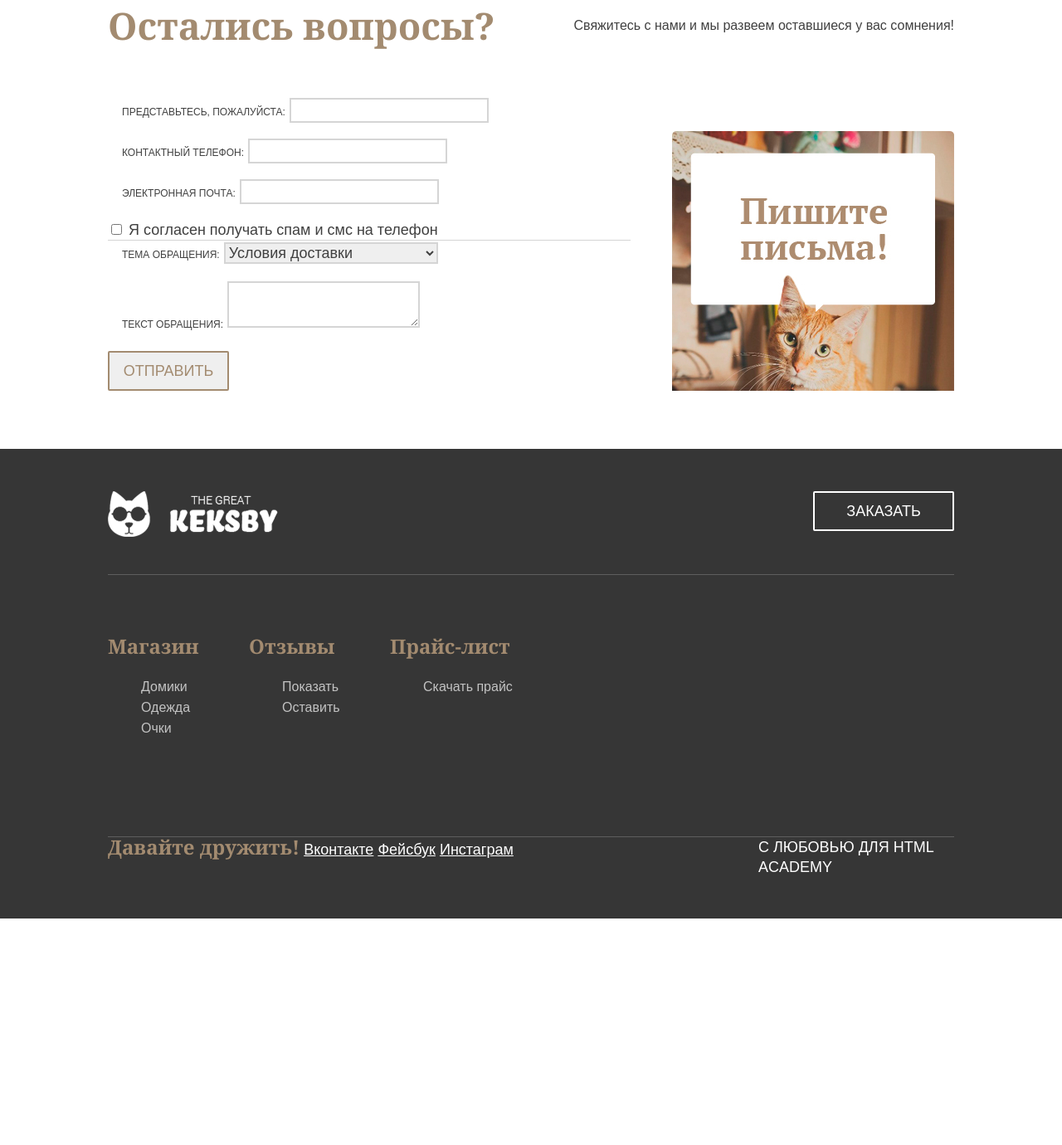
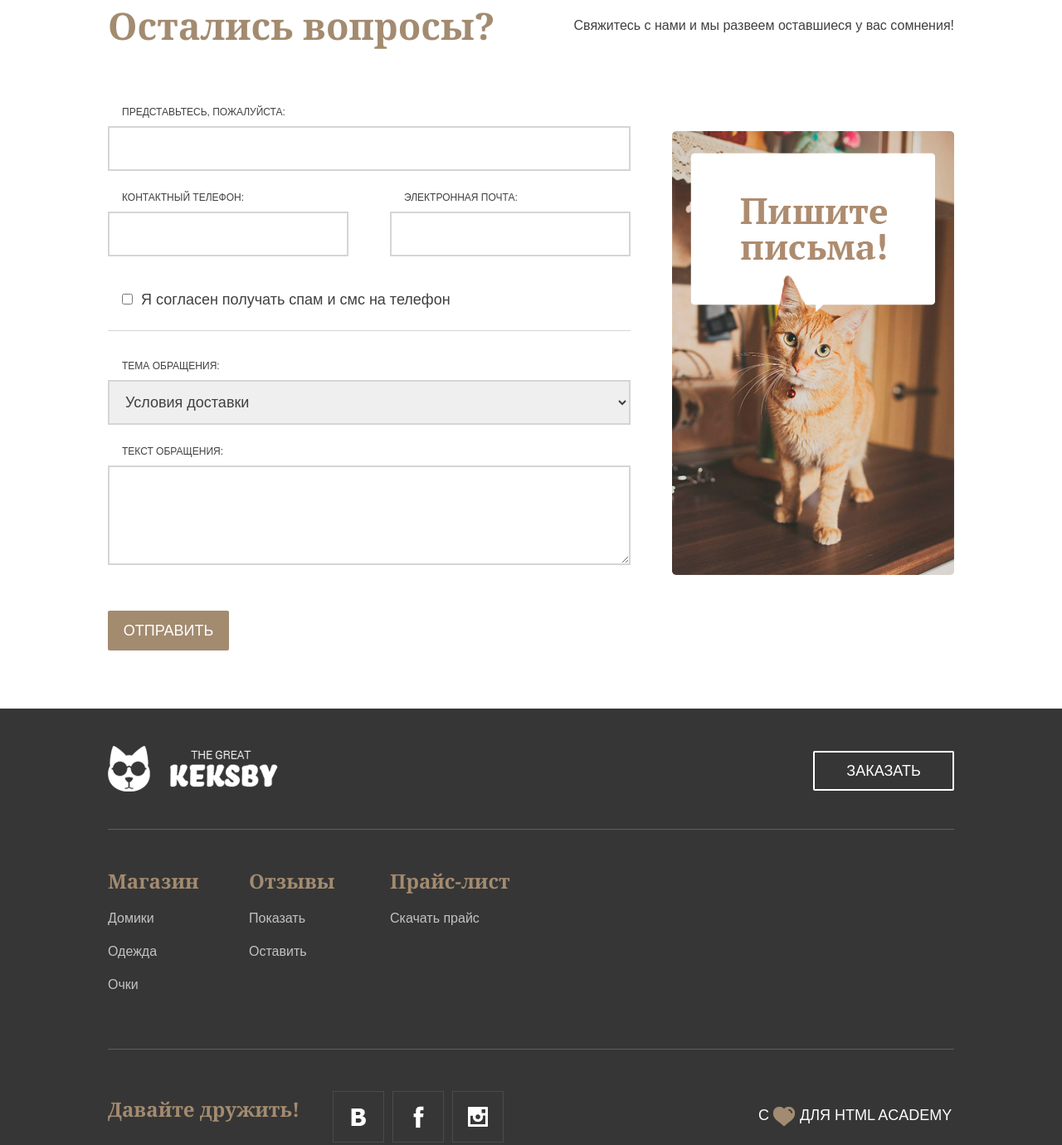
Before and after one commit to kostya3312/keksby, a plain HTML site: page keksby/index.html in a window 1280 px wide. Shown: the part 2905-4285 px from the top of the page at 83% size. Before the commit the page ends 4012 px from the top, so only its background shows below. Drawn offline with Linux system fonts and the light colour scheme.

Commit message:
Add styles to Keksby index.html

```diff
--- a/keksby/css/style.css
+++ b/keksby/css/style.css
@@ -524,6 +524,10 @@ body {
   font: inherit;
   color: inherit;
   border: 2px solid #d5d5d5;
+  width: 100%;
+  padding: 9px 15px;
+  height: 54px;
+  box-sizing: border-box;
 }
 
 .feedback-form input[type="text"]:hover,
@@ -538,8 +542,46 @@ body {
   border-color: #8d745a;
 }
 
+.feedback-form textarea {
+  display: block;
+  min-height: 120px;
+}
+
+.feedback-form-group-left-part {
+  float: left;
+  width: 290px;
+}
+
+.feedback-form-group-right-part {
+  float: right;
+  width: 290px;
+}
+
 .checkbox-area {
   border-bottom: 1px solid #d5d5d5;
+  margin-bottom: 25px;
+  padding-bottom: 25px;
+  padding-top: 25px;
+  padding-left: 17px;
+}
+
+.checkbox-area input[type="checkbox"] {
+  margin: 0;
+  margin-right: 5px;
+}
+
+.feedback-form .btn {
+  margin-top: 40px;
+  background-color: #a38b70;
+  color: white;
+}
+
+.feedback-form .btn:hover {
+  background-color: #8d745a;
+}
+
+.feedback-form .btn:active {
+  color: rgba(255, 255, 255, 0.3);
 }
 
 .page-footer {
@@ -561,13 +603,18 @@ body {
     height: 55px;
 }
 
+.footer-logo img {
+    width: 205px;
+    height: 55px;
+}
+
 .footer-middle {
     padding-top: 50px;
     padding-bottom: 50px;
 }
 
 .footer-bottom {
-    margin-top: 50px;
+   padding-top: 50px;
 }
 
 .footer-middle,
@@ -586,10 +633,18 @@ body {
   font-size: 24px;
   font-weight: bold;
   color: #a38b70;
+  margin: 0;
+  margin-bottom: 20px;
 }
 
 .footer-menu ul {
   list-style: none;
+  padding: 0;
+  margin: 0;
+}
+
+.footer-menu li {
+  margin-bottom: 15px;
 }
 
 .footer-menu a {
@@ -609,12 +664,14 @@ body {
 .footer-social {
     float: left;
     width: 490px;
+    font-size: 0;
 }
 
 .footer-social b {
   font-family: "Georgia", serif;
   font-size: 24px;
   color: #a38b70;
+  margin-right: 40px;
 }
 
 .footer-social a {
@@ -626,6 +683,39 @@ body {
   text-transform: uppercase;
   float: right;
   width: 236px;
+  margin-top: 17px;
+}
+
+.social-btn {
+  border: 1px solid rgba(255, 255, 255, 0.1);
+  width: 60px;
+  height: 60px;
+  display: inline-block;
+  vertical-align: middle;
+  margin-right: 10px;
+  background: url("../img/sprite.png") no-repeat;
+}
+
+.social-btn:hover {
+  border-color: rgba(255, 255, 255, 0.3);
+}
+
+.social-btn:active {
+  border-color: #ffffff;
+  opacity: 0.1;
+}
+
+
+.social-btn-vk {
+    background-position: 16px -238px;
+}
+
+.social-btn-fb {
+    background-position: 19px -297px;
+}
+
+.social-btn-in {
+    background-position: 13px -358px;
 }
 
 .footer-copyright a {
@@ -640,3 +730,12 @@ body {
 .footer-copyright a:active {
   color: rgba(255, 255, 255, 0.3);
 }
+
+.heart {
+  display: inline-block;
+  background: url("../img/sprite.png") no-repeat -5px -419px;
+  width: 27px;
+  height: 24px;
+  font-size: 0;
+  vertical-align: middle;
+}
--- a/keksby/index.html
+++ b/keksby/index.html
@@ -163,13 +163,15 @@
             <label for="fullname">Представьтесь, пожалуйста:</label>
             <input type="text" name="fullname" id="fullname">
           </div>
-          <div class="feedback-form-group">
-            <label for="phone">Контактный телефон:</label>
-            <input type="text" name="phone" id="phone">
-          </div>
-          <div class="feedback-form-group">
-            <label for="email">Электронная почта:</label>
-            <input type="text" name="email" id="email">
+          <div class="clearfix">
+            <div class="feedback-form-group feedback-form-group-left-part">
+              <label for="phone">Контактный телефон:</label>
+              <input type="text" name="phone" id="phone">
+            </div>
+            <div class="feedback-form-group feedback-form-group-right-part">
+              <label for="email">Электронная почта:</label>
+              <input type="text" name="email" id="email">
+            </div>
           </div>
           <div class="checkbox-area">
             <label>
@@ -198,7 +200,7 @@
     <div class="page-footer">
       <div class="container">
         <div class="footer-top clearfix">
-          <div class="footer-logo btn-quick-order">
+          <div class="footer-logo">
             <img src="img/logo.png" alt="The Great Keksby" width="205" height="55">
           </div>
           <a class="btn btn-quick-order" href="#">Заказать</a>
@@ -231,9 +233,9 @@
         <div class="footer-bottom clearfix">
           <div class="footer-social">
             <b>Давайте дружить!</b>
-            <a class="social-btn" href="https://vk.com/htmlacademy">Вконтакте</a>
-            <a class="social-btn" href="https://facebook.com/htmlacademy">Фейсбук</a>
-            <a class="social-btn" href="https://instagram.com/htmlacademy">Инстаграм</a>
+            <a class="social-btn social-btn-vk" href="https://vk.com/htmlacademy">Вконтакте</a>
+            <a class="social-btn social-btn-fb" href="https://facebook.com/htmlacademy">Фейсбук</a>
+            <a class="social-btn social-btn-in" href="https://instagram.com/htmlacademy">Инстаграм</a>
           </div>
 
           <div class="footer-copyright">
```
